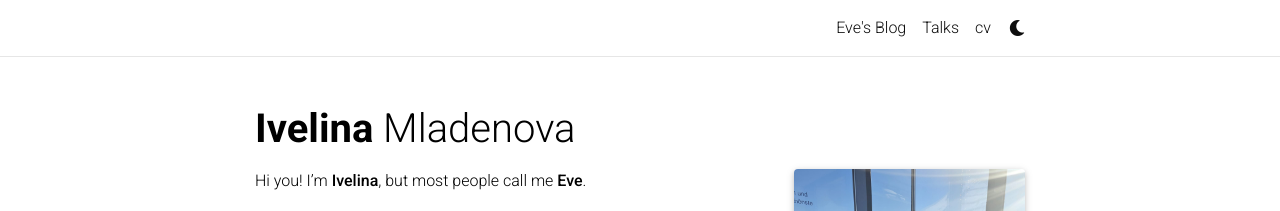
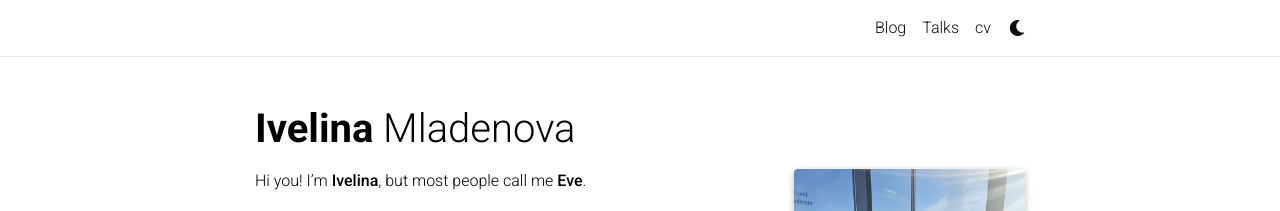
Before and after one commit to Ivelina0/Ivelina0.github.io, a Jekyll site: the page built from _pages/about.md, in a window 1280 px wide. Shown: the top 211 px of the page. Built offline with Jekyll 4.4.1, drawn with Linux system fonts in a browser that asks for light colours; full-size pictures stand in for the smaller copies a plugin makes; comment, search, counter and statistics services are not loaded; a style sheet for code colours, icons or effects is not loaded.

Commit message:
Update _config.yml

```diff
--- a/_config.yml
+++ b/_config.yml
@@ -121,7 +121,7 @@
 # -----------------------------------------------------------------------------
 
 blog_name: A Diary of a Mathematician # blog_name will be displayed in your blog page
-blog_nav_title: Eve's Blog # your blog must have a title for it to be displayed in the nav bar
+blog_nav_title: Blog # your blog must have a title for it to be displayed in the nav bar
 blog_description: A personal website and Blog for my commonplace notes to share with others interested # a simple whitespace theme for academics
 permalink: /blog/:year/:title/
 
```
